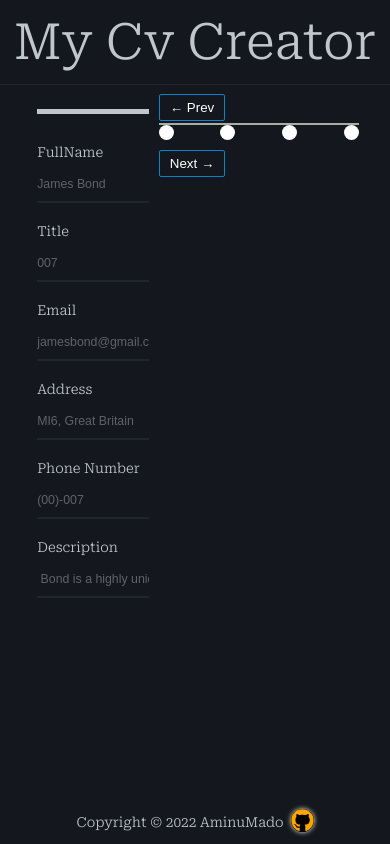
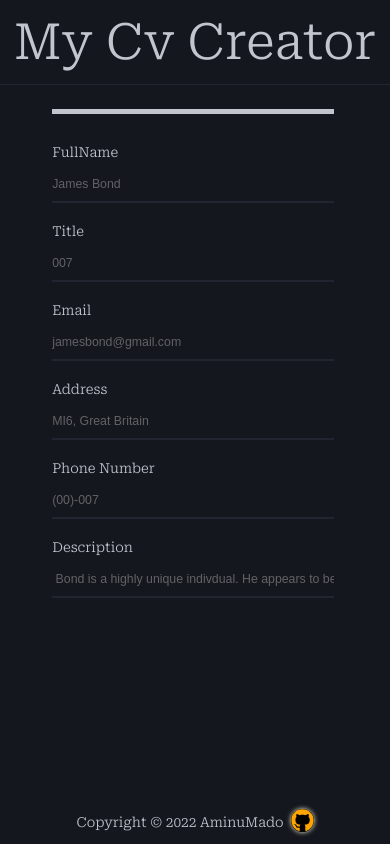
Before and after one commit to AminuMado/cv-creator, a React app: page / in a window 390 px wide. Built offline with nearby package versions, Linux system fonts and the light colour scheme; the HTML template or start-up script is replaced by a standard one.

Commit message:
updated the mobile view container

```diff
--- a/src/App.css
+++ b/src/App.css
@@ -106,9 +106,12 @@ form {
   text-align: center;
 }
 /* progress Bar Styling */
+.prev-next-button-container {
+  display: none;
+}
 .container {
   position: relative;
-  /* transform: translate(-50%, -50%); */
+  transform: translate(0%, 40%);
 }
 .steps {
   position: relative;
@@ -132,11 +135,11 @@ form {
   background: #4b81bd;
 }
 .progress {
-  /* position: absolute; */
+  position: absolute;
   width: 100%;
-  height: 50%;
+  height: 48%;
   border-bottom: 2px solid #acaca6;
-  z-index: -1;
+  z-index: 0;
 }
 .percent {
   /* position: absolute; */
```
